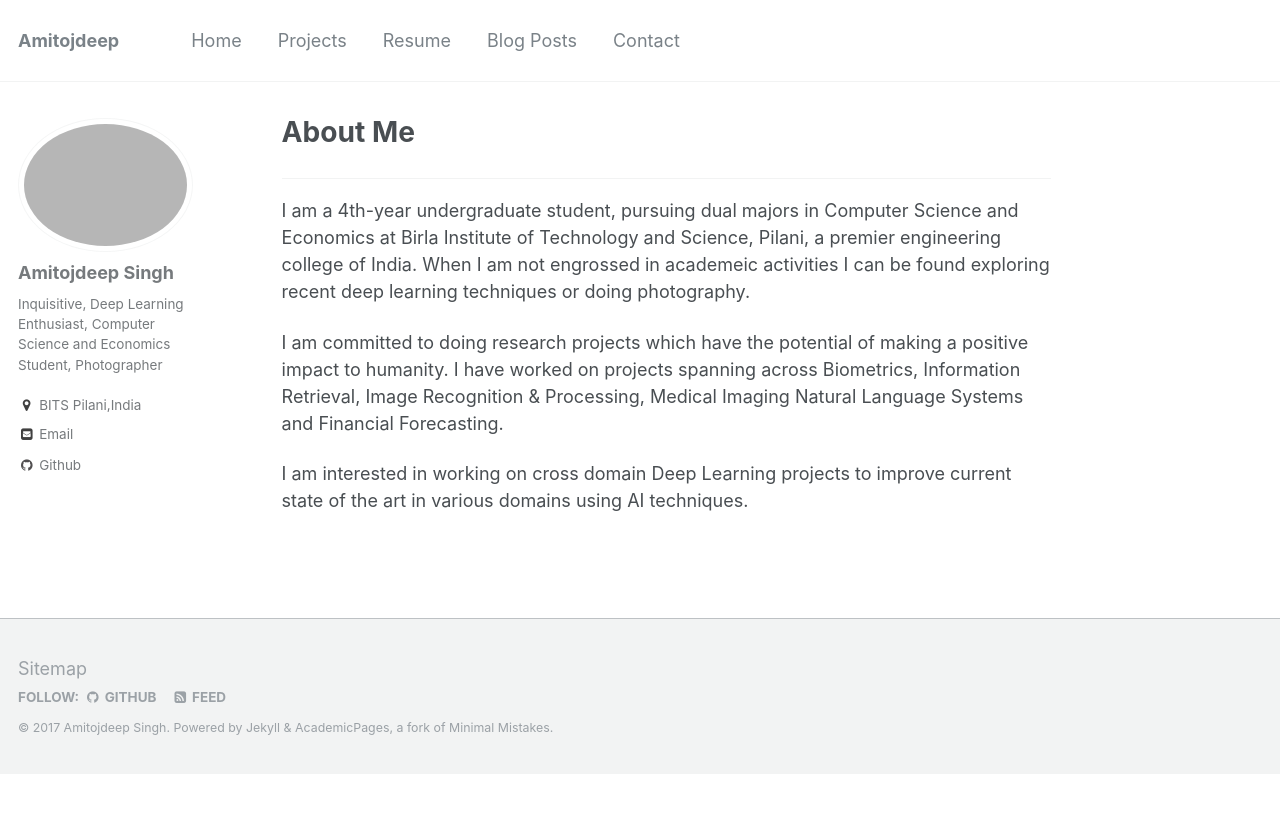
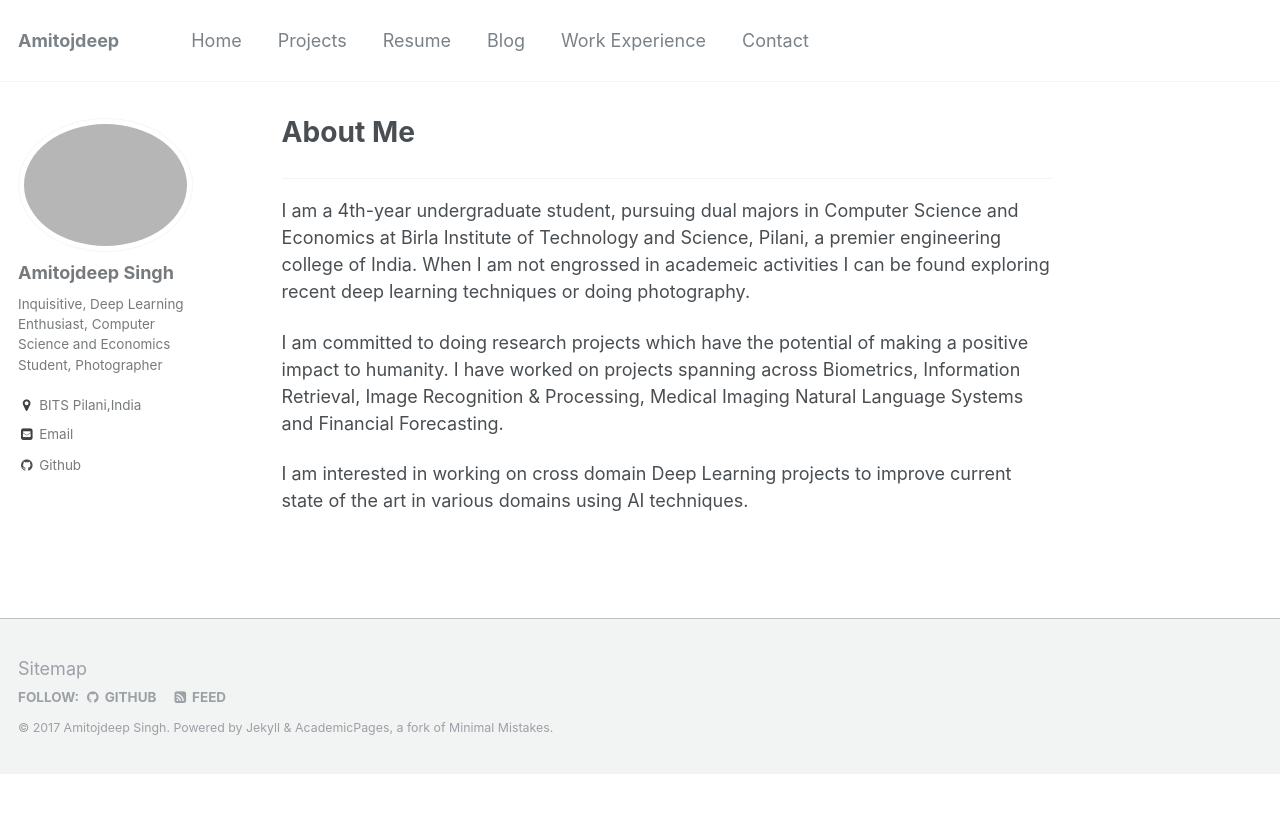
Before and after one commit to amitojdeep/amitojdeep.github.io, a Jekyll site: the page built from _pages/about.md, in a window 1280 px wide. Shown: the top 813 px of the page. Built offline with Jekyll 4.4.1, drawn with Linux system fonts in a browser that asks for light colours.

Commit message:
Update navigation.yml

```diff
--- a/_data/navigation.yml
+++ b/_data/navigation.yml
@@ -9,8 +9,10 @@ main:
   - title: "Resume"
     url: /files/Amitojdeep_resume.pdf
 
-  - title: "Blog Posts"
+  - title: "Blog"
     url: /Blog Posts/
 
+  - title: "Work Experience"
+    url : /Experince/
   - title: "Contact"
     url: /Contact/
```
